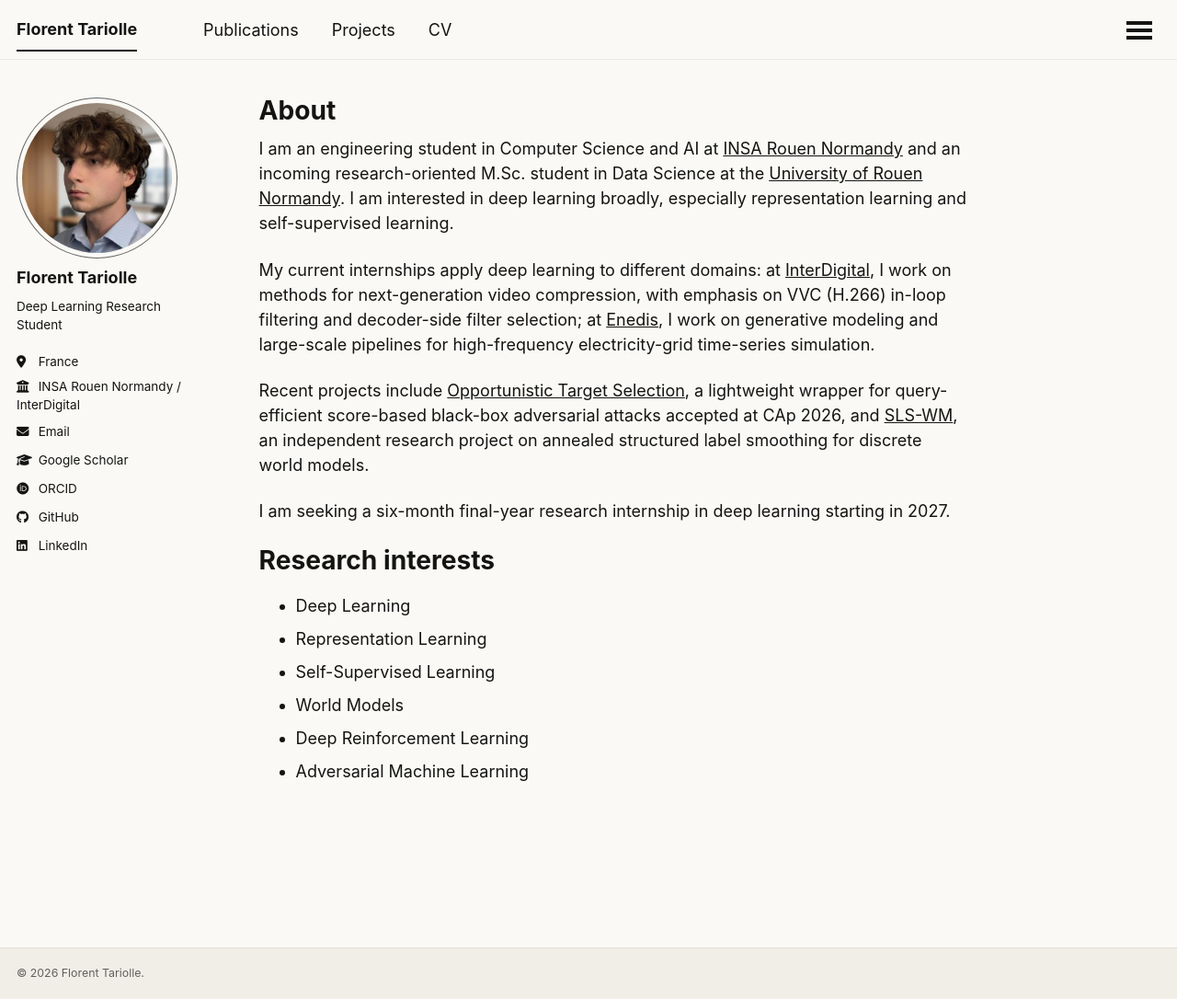
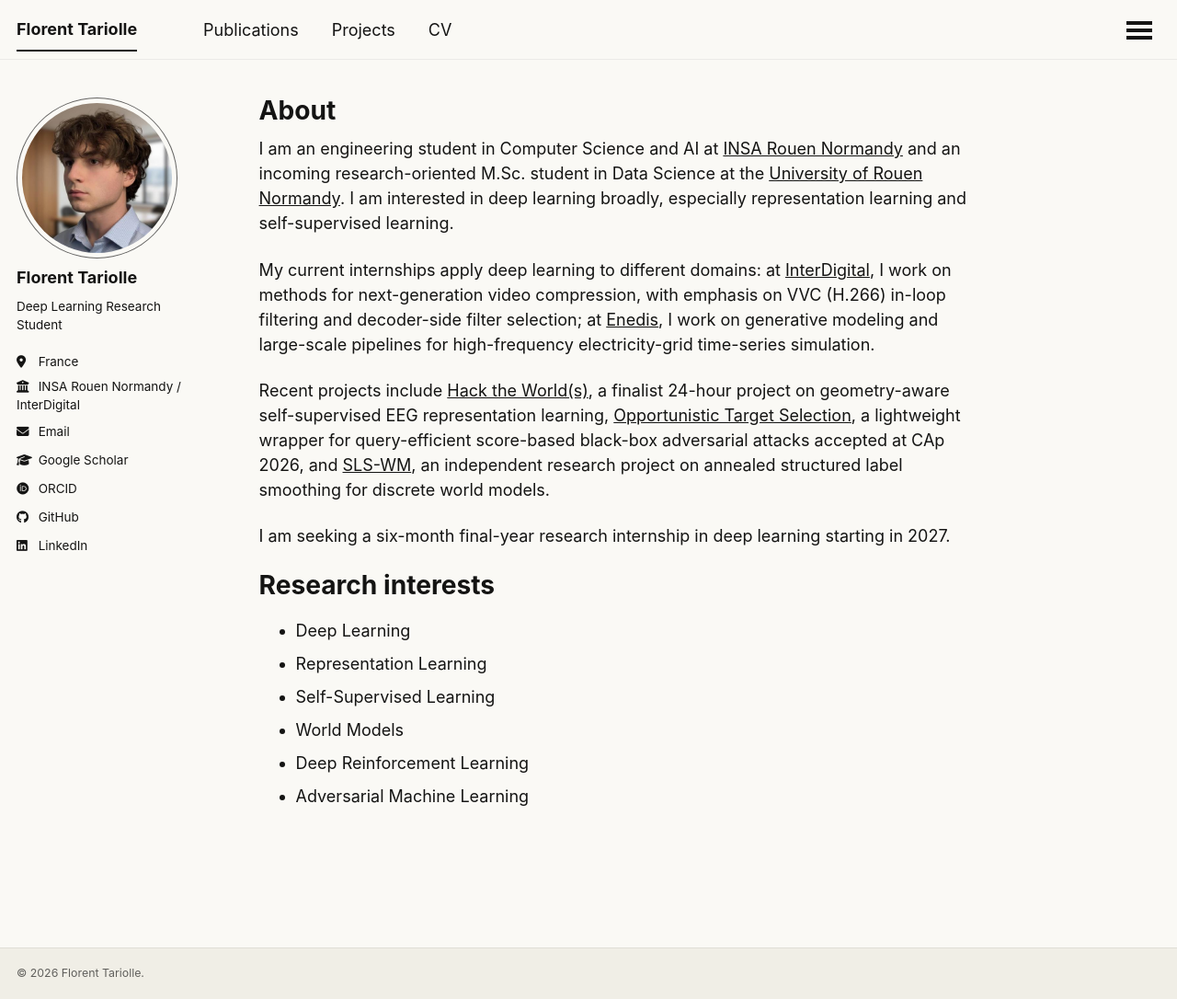
Before and after one commit to Tariolle/Tariolle.github.io, a Jekyll site: the page built from _pages/about.md, in a window 1280 px wide and 1086 px high. Shown: the whole window at 92% size. Built offline with Jekyll 4.4.1, drawn with Linux system fonts in a browser that asks for light colours; some web fonts are replaced; a script that is not in the unit is left out.

Commit message:
docs: refresh portfolio framing

```diff
--- a/_config.yml
+++ b/_config.yml
@@ -12,7 +12,7 @@ site_theme               : "air" # The available themes options are "default", "
 title                    : "Florent Tariolle"
 title_separator          : "-"
 name                     : &name "Florent Tariolle"
-description              : &description "Deep learning research student interested in representation learning, world models, deep reinforcement learning, and adversarial machine learning."   # Update this with a general description of your site, this is the default if not overridden by a page
+description              : &description "Deep learning research student focused on representation learning and self-supervised learning, with projects in world models and adversarial machine learning."   # Update this with a general description of your site, this is the default if not overridden by a page
 url                      : https://tariolle.github.io # The base hostname & protocol for your site e.g. "https://[your GitHub username].github.io",
                                                            # or if you already have some other page hosted on Github then use "https://[your GitHub username].github.io/[Your Repo Name]"
 baseurl                  : "" # the subpath of your site, e.g. "/blog"
--- a/_pages/about.md
+++ b/_pages/about.md
@@ -11,7 +11,7 @@ I am an engineering student in Computer Science and AI at [INSA Rouen Normandy](
 
 My current internships apply deep learning to different domains: at [InterDigital](https://www.interdigital.com/video-lab/video-codec-research), I work on methods for next-generation video compression, with emphasis on VVC (H.266) in-loop filtering and decoder-side filter selection; at [Enedis](https://www.enedis.fr/), I work on generative modeling and large-scale pipelines for high-frequency electricity-grid time-series simulation.
 
-Recent projects include [Opportunistic Target Selection](https://arxiv.org/abs/2605.25663), a lightweight wrapper for query-efficient score-based black-box adversarial attacks accepted at CAp 2026, and [SLS-WM](https://tariolle.github.io/sls-wm/), an independent research project on annealed structured label smoothing for discrete world models.
+Recent projects include [Hack the World(s)](https://github.com/Tariolle/hello-worlds), a finalist 24-hour project on geometry-aware self-supervised EEG representation learning, [Opportunistic Target Selection](https://arxiv.org/abs/2605.25663), a lightweight wrapper for query-efficient score-based black-box adversarial attacks accepted at CAp 2026, and [SLS-WM](https://tariolle.github.io/sls-wm/), an independent research project on annealed structured label smoothing for discrete world models.
 
 I am seeking a six-month final-year research internship in deep learning starting in 2027.
 
```
